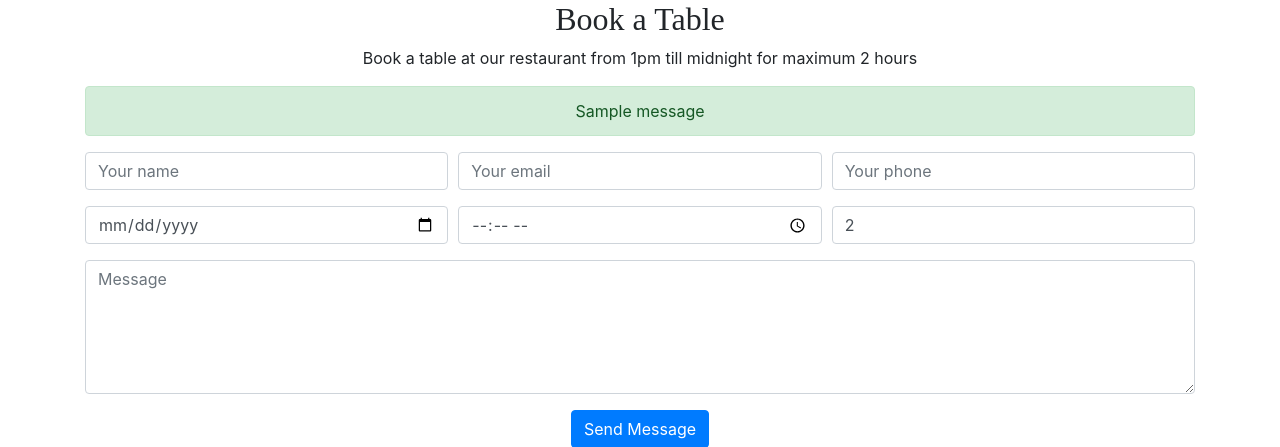
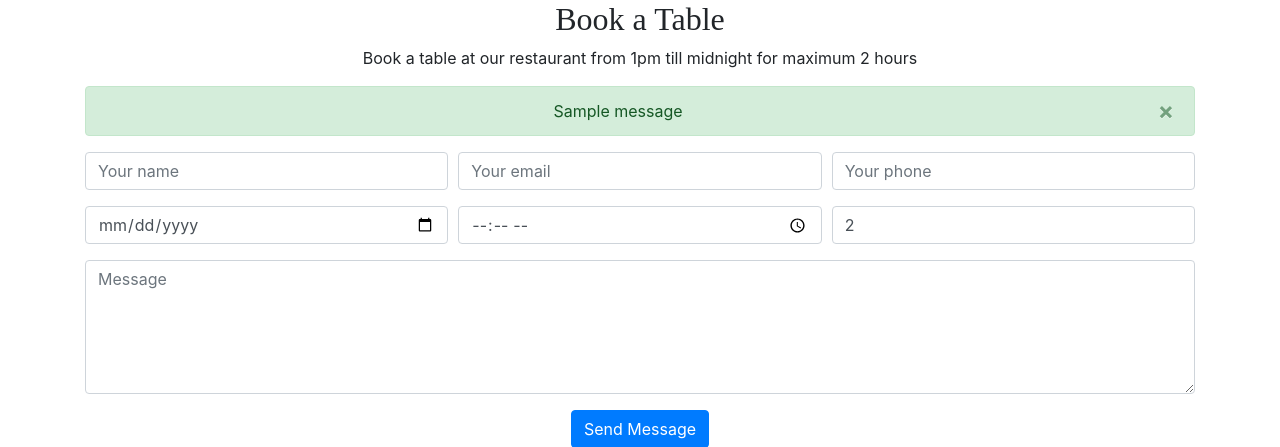
Before and after one commit to ssmerd/restaurant, a Django app: page / in a window 1280 px wide. Shown: the part 40-487 px from the top of the page. Run offline with Django 4.2, Linux system fonts and the light colour scheme; tables that the repository leaves empty hold one stand-in row (values such as "Sample post"); one stand-in notice (Sample message) is shown.

Commit message:
Make alerts dissmisable

```diff
--- a/restr/booking/templates/booking/form.html
+++ b/restr/booking/templates/booking/form.html
@@ -7,24 +7,33 @@
     <p>Book a table at our restaurant from 1pm till midnight for maximum 2 hours</p>
 
     {% for message in messages %}
-    <div class="alert alert-{% if message.level_tag == 'error' %}danger{% else %}{{ message.level_tag }}{% endif %}"
+    <div class="alert alert-{% if message.level_tag == 'error' %}danger{% else %}{{ message.level_tag }}{% endif %} alert-dismissible fade show"
         role="alert">
         {{ message }}
+        <button type="button" class="close" data-dismiss="alert" aria-label="Close">
+            <span aria-hidden="true">&times;</span>
+          </button>
     </div>
     {% endfor %}
 
     {% if form.errors %}
         {% for field in form %}
             {% for error in field.errors %}
-            <div class="alert alert-danger">
+            <div class="alert alert-danger alert-dismissible fade show">
                 <strong>{{ error|escape }}</strong>
+                <button type="button" class="close" data-dismiss="alert" aria-label="Close">
+                    <span aria-hidden="true">&times;</span>
+                </button>
             </div>
             {% endfor %}
         {% endfor %}
 
         {% for error in form.non_field_errors %}
-        <div class="alert alert-danger">
+        <div class="alert alert-danger alert-dismissible fade show">
             <strong>{{ error|escape }}</strong>
+            <button type="button" class="close" data-dismiss="alert" aria-label="Close">
+                <span aria-hidden="true">&times;</span>
+            </button>
         </div>
         {% endfor %}
 
```
Lines whose indentation alone changed are shown as unchanged.
